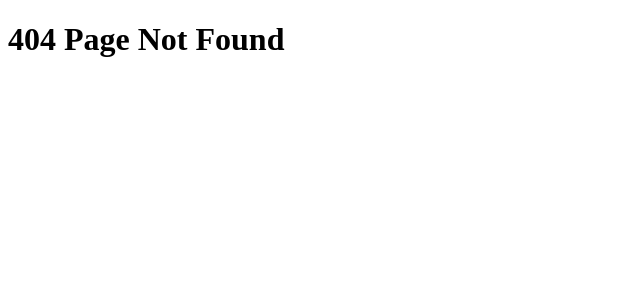
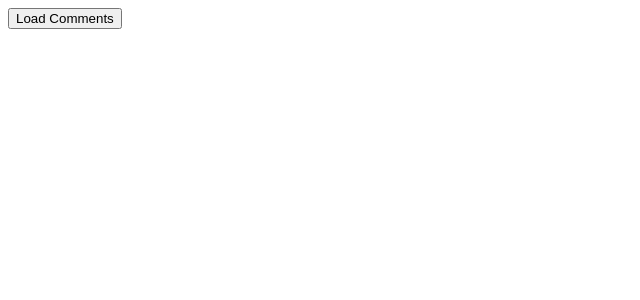
Before and after one commit to BharathPulindram/NextJS, a Next.js app: page /comments in a window 1280 px wide. Before the commit this address had no page. Shown: the top 300 px of the page, without its empty margins (0-640 px from the left). Built offline with nearby package versions, Linux system fonts and the light colour scheme.

Commit message:
Get requests

```diff
--- a/data/comments.js
+++ b/data/comments.js
@@ -1,4 +1,4 @@
-export const comments = [
+export const Comments = [
   {
     postId: 1,
     id: 1,
--- /dev/null
+++ b/pages/api/comments/index.js
@@ -0,0 +1,4 @@
+import { Comments } from "../../../data/comments";
+export default function handler(req, res) {
+  res.status(200).json(Comments);
+}
--- /dev/null
+++ b/pages/comments/index.js
@@ -0,0 +1,23 @@
+import { useState } from "react";
+
+function CommentsPage() {
+  const [comments, setComments] = useState([]);
+  const fecthComments = async () => {
+    const response = await fetch("/api/comments");
+    const data = await response.json();
+    setComments(data);
+  };
+
+  return (
+    <>
+      <button onClick={fecthComments}>Load Comments</button>
+      {comments.map((comment) => (
+        <div key={comment.id}>
+          <h2>{comment.name}</h2>
+        </div>
+      ))}
+    </>
+  );
+}
+
+export default CommentsPage;
```
